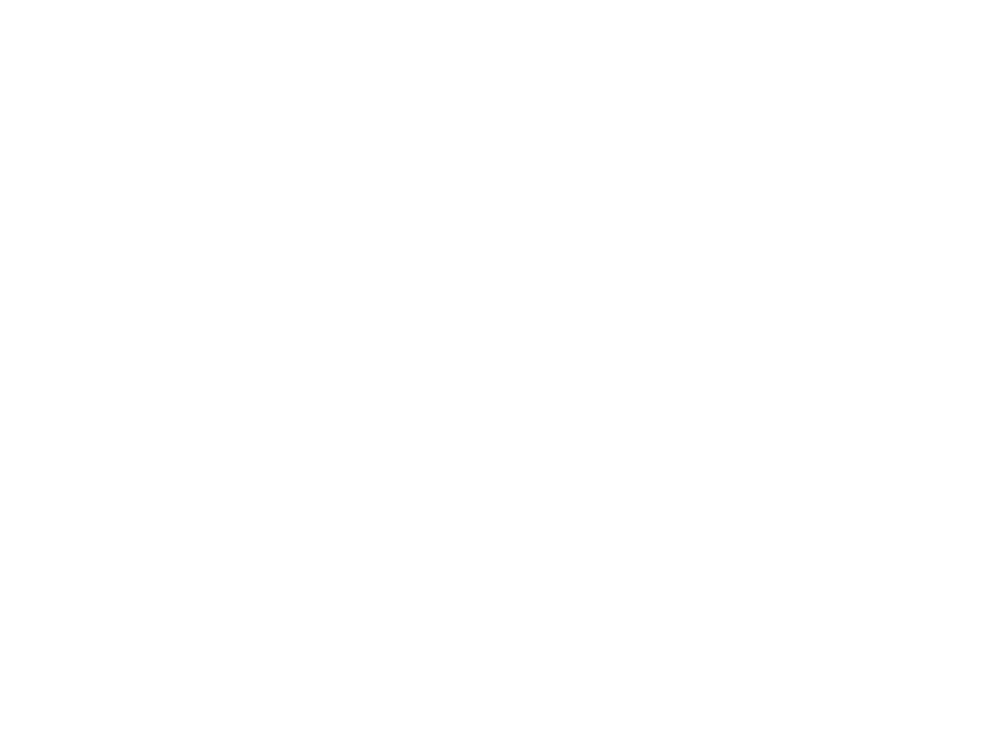
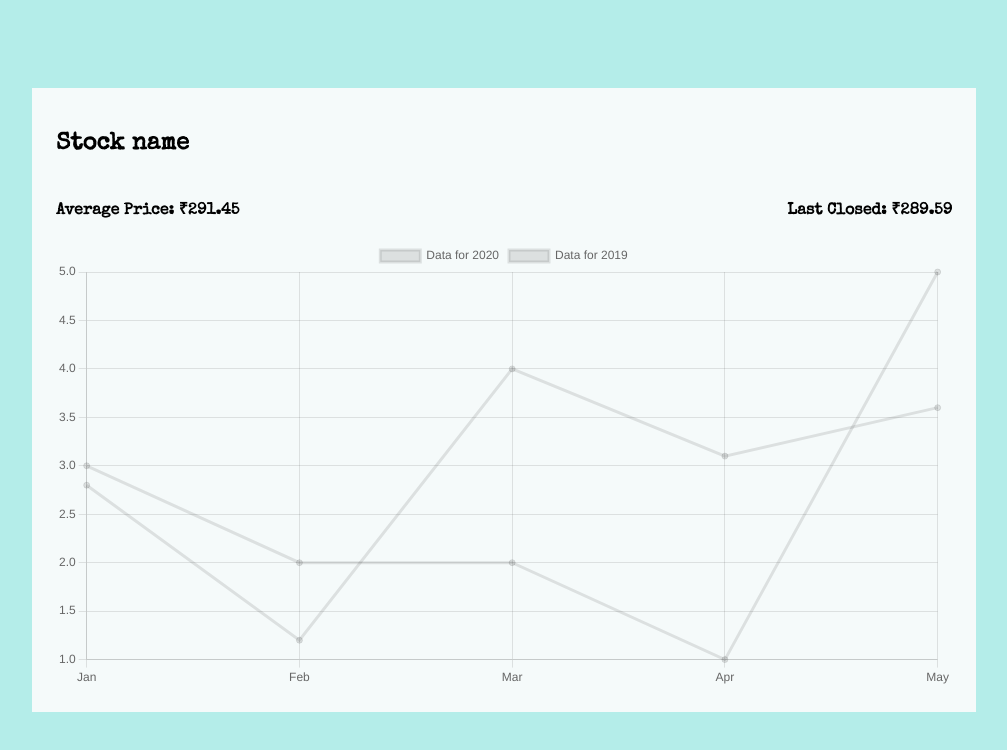
Before and after one commit to Stock-Market-app/client, a React (Create React App) app: page /stock/1 in a window 1280 px wide. Before the commit this address had no page. Shown: the top 750 px of the page, without its empty margins (136-1143 px from the left). Built offline with nearby package versions, Linux system fonts and the light colour scheme.

Commit message:
View Individual Stock dummy implemented

```diff
--- a/package.json
+++ b/package.json
@@ -7,7 +7,9 @@
     "@testing-library/react": "^11.2.7",
     "@testing-library/user-event": "^12.8.3",
     "axios": "^0.24.0",
+    "chart.js": "^3.6.1",
     "react": "^17.0.2",
+    "react-chartjs-2": "^4.0.0",
     "react-dom": "^17.0.2",
     "react-redux": "^7.2.6",
     "react-router-dom": "^6.0.2",
--- a/src/Switch.js
+++ b/src/Switch.js
@@ -4,6 +4,7 @@
 import { SignUp } from "./screens/SignUp";
 import { Login } from "./screens/Login";
 import { Dashboard } from "./screens/Dashboard.js";
+import { IndividualStock } from "./screens/IndividualStock";
 
 const Switch = () => {
   return (
@@ -12,6 +13,7 @@
         <Route path="/" exact element={<Login />} />
         <Route path="/signup" exact element={<SignUp />} />
         <Route path="/dashboard" exact element={<Dashboard />} />
+        <Route path="/stock/:id" exact element={<IndividualStock />} />
       </Routes>
     </Router>
   );
--- /dev/null
+++ b/src/components/Chart.js
@@ -0,0 +1,43 @@
+import React from "react";
+import {
+  Chart as ChartJS,
+  CategoryScale,
+  LinearScale,
+  PointElement,
+  LineElement,
+  Title,
+  Tooltip,
+  Legend,
+} from "chart.js";
+import { Line } from "react-chartjs-2";
+
+ChartJS.register(
+  CategoryScale,
+  LinearScale,
+  PointElement,
+  LineElement,
+  Title,
+  Tooltip,
+  Legend
+);
+
+// export const options = {
+//   responsive: true,
+//   plugins: {
+//     legend: {
+//       position: "top",
+//     },
+//     title: {
+//       display: true,
+//     },
+//   },
+// };
+
+export const Chart = ({ label, df }) => {
+  const data = {
+    labels: label,
+    datasets: df,
+  };
+
+  return <Line data={data} />;
+};
--- a/src/components/Navbar.js
+++ b/src/components/Navbar.js
@@ -1,11 +1,13 @@
 import React from "react";
 import styled from "styled-components";
 import { useDispatch, useSelector } from "react-redux";
+import { useNavigate } from "react-router";
 
 import * as authActions from "../store/actions/auth";
 
 export const Navbar = () => {
   const dispatch = useDispatch();
+  const navigate = useNavigate();
   const username = useSelector((state) => state.Auth.userName);
   console.log(username);
 
@@ -15,7 +17,7 @@
 
   return (
     <NavbarContainer>
-      <h4>Hello {username}!</h4>
+      <h4 onClick={() => navigate("/dashboard")}>Hello {username}!</h4>
       <h2>Welcome to StockStop</h2>
       <Button onClick={logouthandler}>Logout</Button>
     </NavbarContainer>
@@ -39,6 +41,7 @@
 
   > h4 {
     margin: 18px;
+    cursor: pointer;
   }
 `;
 
--- a/src/screens/Dashboard.js
+++ b/src/screens/Dashboard.js
@@ -8,16 +8,22 @@
 
 export const Dashboard = () => {
   const stocks = [
-    "Nifty",
-    "Apple",
-    "Infosys",
-    "Airtel",
-    "Tata",
-    "Birla",
-    "Ambani",
-    "Adani",
-    "Amazon",
-    "Flipkart",
+    {
+      name: "Nifty",
+      id: 1,
+    },
+    {
+      name: "Apple",
+      id: 2,
+    },
+    { name: "Infosys", id: 3 },
+    { name: "Airtel", id: 4 },
+    { name: "Tata", id: 5 },
+    { name: "Birla", id: 6 },
+    { name: "Ambani", id: 7 },
+    { name: "Adani", id: 8 },
+    { name: "Amazon", id: 9 },
+    { name: "Flipkart", id: 10 },
   ];
   const token = useSelector((state) => state.Auth.token);
   // console.log(token);
@@ -34,8 +40,9 @@
 
   const handleSearch = (key) => {
     var filtered = [];
+    console.log("here");
     if (key.length > 0) {
-      filtered = stocks.filter((item) => item.includes(`${key}`));
+      filtered = stocks.filter((item) => item.name.includes(`${key}`));
       setFilteredList(filtered);
     } else {
       setFilteredList([]);
@@ -59,7 +66,7 @@
           <i
             className="fas fa-search"
             style={{ marginRight: "12px" }}
-            onClick={() => handleSearch()}
+            onClick={() => navigate(`/stock/${searchItem}`)}
           ></i>
         </SearchContainer>
         {filteredList.length > 0 && (
@@ -68,11 +75,11 @@
               return (
                 <p
                   onClick={() => {
-                    setSearchItem(item);
+                    setSearchItem(item.name);
                     setFilteredList([]);
                   }}
                 >
-                  {item}
+                  {item.name}
                 </p>
               );
             })}
@@ -161,7 +168,7 @@
   position: absolute;
   margin-top: 80px;
   margin-left: 40px;
-  border: 2px solid white;
+  border: 2px solid gray;
   opacity: 0.7;
   z-index: 4;
   font-weight: 700;
--- /dev/null
+++ b/src/screens/IndividualStock.js
@@ -0,0 +1,50 @@
+import React from "react";
+import styled from "styled-components";
+import { Chart } from "../components/Chart";
+
+export const IndividualStock = () => {
+  const label = ["Jan", "Feb", "Mar", "Apr", "May"];
+  const df = [
+    {
+      label: "Data for 2020",
+      data: [3, 2, 2, 1, 5],
+    },
+    {
+      label: "Data for 2019",
+      data: [2.8, 1.2, 4, 3.1, 3.6],
+    },
+  ];
+  return (
+    <Wrapper>
+      <SubContainer>
+        <h2>Stock name</h2>
+        <Info>
+          <h4>Average Price: ₹291.45</h4>
+          <h4>Last Closed: ₹289.59</h4>
+        </Info>
+        <Chart label={label} df={df} />
+      </SubContainer>
+    </Wrapper>
+  );
+};
+
+const Wrapper = styled.div`
+  display: flex;
+  flex-direction: column;
+  justify-content: center;
+  align-items: center;
+  height: 100%;
+  background-color: #b4ede9;
+`;
+
+const SubContainer = styled.div`
+  width: 70%;
+  background-color: #f5fafa;
+  padding: 24px;
+`;
+
+const Info = styled.div`
+  display: flex;
+  justify-content: space-between;
+  align-items: center;
+`;
```
Also changed, not shown: 1 other file (tests, documents, lock files or other folders).
